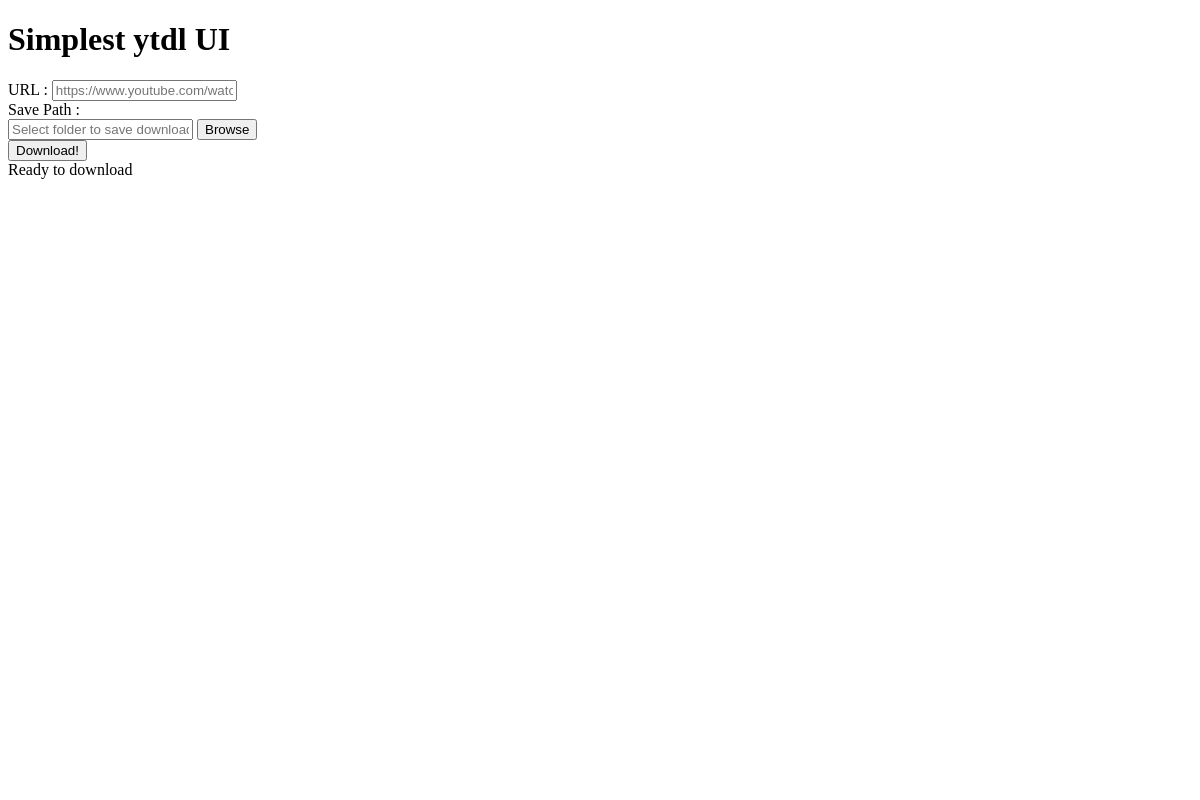
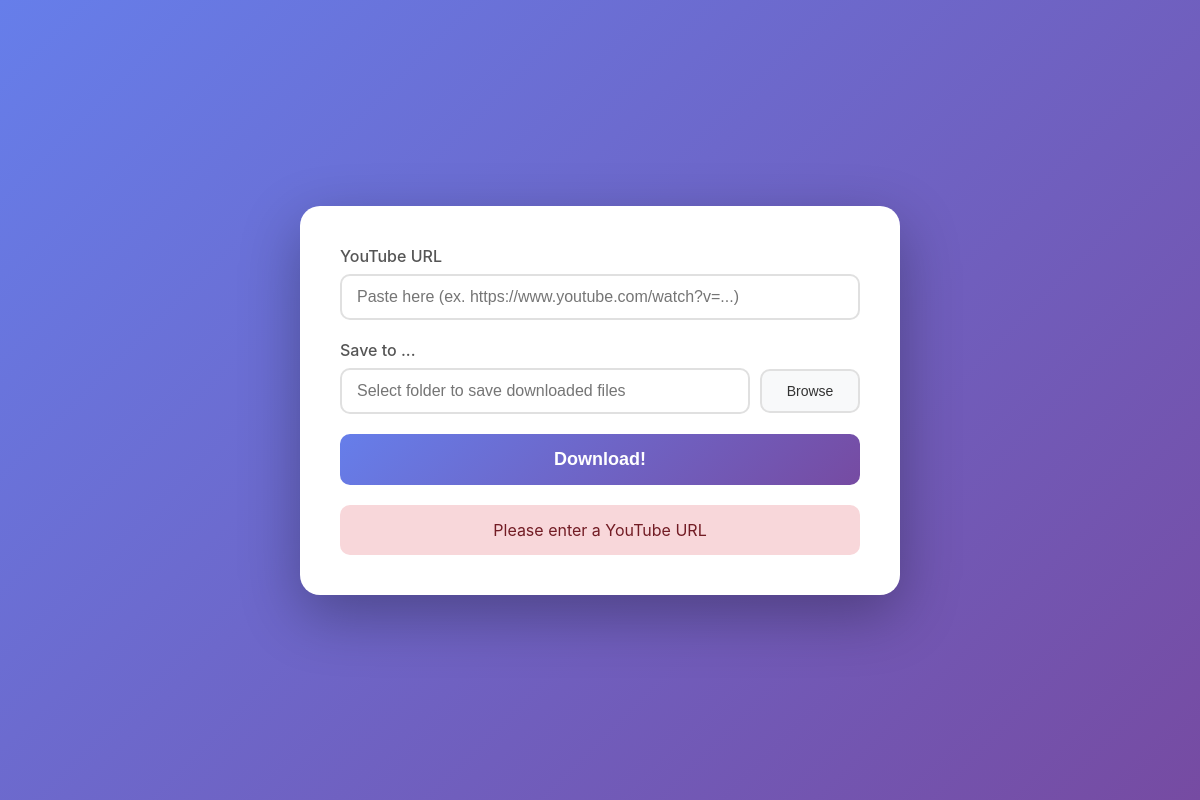
Before and after one commit to gilchris/simplest-ytdl-ui, an Electron app: page index.html in a window 1200 px wide. Drawn offline with Linux system fonts and the light colour scheme; no server answers.

Commit message:
Apply design.

```diff
--- a/index.html
+++ b/index.html
@@ -2,7 +2,7 @@
 <html>
 <head>
     <meta charset="UTF-8">
-    <meta http-equiv="Content-Security-Policy" content="default-src 'self'; script-src 'self'">
+    <meta http-equiv="Content-Security-Policy" content="default-src 'self'; script-src 'self'; style-src 'self' 'unsafe-inline'">
     <meta name="viewport" content="width=device-width, initial-scale=1.0">
     <title>YouTube Downloader</title>
     <style>
@@ -29,13 +29,6 @@
             padding: 40px;
             width: 100%;
             max-width: 600px;
-        }
-
-        h1 {
-            color: #333;
-            text-align: center;
-            margin-bottom: 30px;
-            font-size: 2.5em;
         }
 
         .input-group {
@@ -71,6 +64,7 @@
 
         .path-container input[type="text"] {
             flex: 1;
+            cursor: pointer;
         }
 
         #browseBtn {
@@ -84,6 +78,7 @@
             cursor: pointer;
             transition: all 0.3s;
             white-space: nowrap;
+            width: 100px;
         }
 
         #browseBtn:hover {
@@ -144,15 +139,13 @@
 </head>
 <body>
     <div class="container">
-        <h1>Simplest ytdl UI</h1>
-
         <div class="input-group">
-            <label for="url">URL :</label>
-            <input type="text" id="url" placeholder="https://www.youtube.com/watch?v=...">
+            <label for="url">YouTube URL</label>
+            <input type="text" id="url" placeholder="Paste here (ex. https://www.youtube.com/watch?v=...)">
         </div>
 
         <div class="input-group">
-            <label for="savePath">Save Path :</label>
+            <label for="savePath">Save to ...</label>
             <div class="path-container">
                 <input type="text" id="savePath" placeholder="Select folder to save downloaded files" readonly>
                 <button id="browseBtn" type="button">Browse</button>
@@ -161,7 +154,7 @@
 
         <button id="downloadBtn">Download!</button>
 
-        <div id="status">Ready to download</div>
+        <div id="status"></div>
     </div>
 
     <script src="renderer.js"></script>
--- a/renderer.js
+++ b/renderer.js
@@ -21,18 +21,21 @@
     }
 }
 
-browseBtn.addEventListener('click', async () => {
+async function openFolderDialog() {
     try {
         const result = await ipcRenderer.invoke('open-folder-dialog');
         if (result && !result.canceled && result.filePaths.length > 0) {
             savePathInput.value = result.filePaths[0];
-            updateStatus('Folder selected successfully', 'success');
+            checkValidationStatus();
         }
     } catch (error) {
         updateStatus('Error selecting folder', 'error');
         console.error('Folder selection error:', error);
     }
-});
+}
+
+browseBtn.addEventListener('click', openFolderDialog);
+savePathInput.addEventListener('click', openFolderDialog);
 
 downloadBtn.addEventListener('click', async () => {
     const url = urlInput.value.trim();
@@ -77,12 +80,40 @@
     return patterns.some(pattern => pattern.test(url));
 }
 
+function checkValidationStatus() {
+    const url = urlInput.value.trim();
+    const savePath = savePathInput.value.trim();
+
+    if (!url) {
+        updateStatus('Please enter a YouTube URL', 'error');
+        return;
+    }
+
+    if (!isValidYouTubeUrl(url)) {
+        updateStatus('Please enter a valid YouTube URL', 'error');
+        return;
+    }
+
+    if (!savePath) {
+        updateStatus('Please select a save location', 'error');
+        return;
+    }
+
+    updateStatus('Ready to download', 'success');
+}
+
+urlInput.addEventListener('input', checkValidationStatus);
 urlInput.addEventListener('keypress', (e) => {
     if (e.key === 'Enter') {
         downloadBtn.click();
     }
 });
 
+savePathInput.addEventListener('input', checkValidationStatus);
+
+// Initial validation check when page loads
+checkValidationStatus();
+
 console.log('Renderer process loaded');
 console.log('Node.js version:', process.versions.node);
 console.log('Electron version:', process.versions.electron);
```
